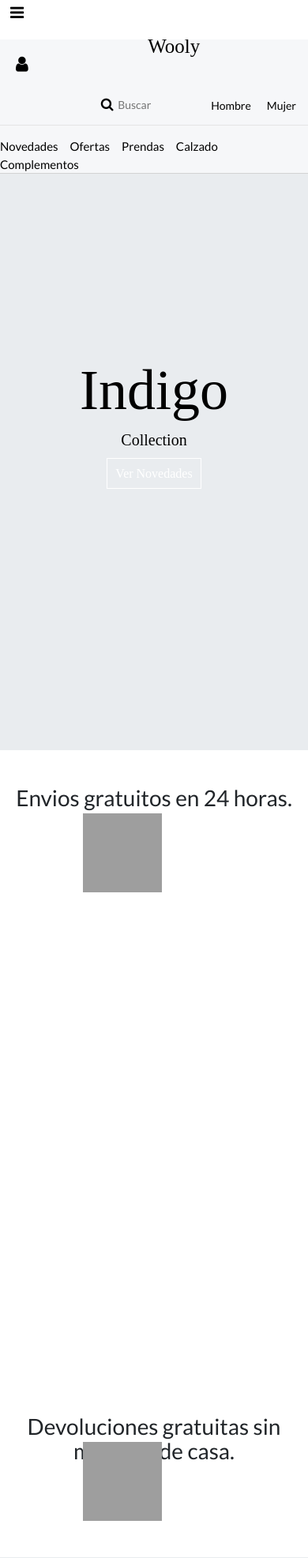
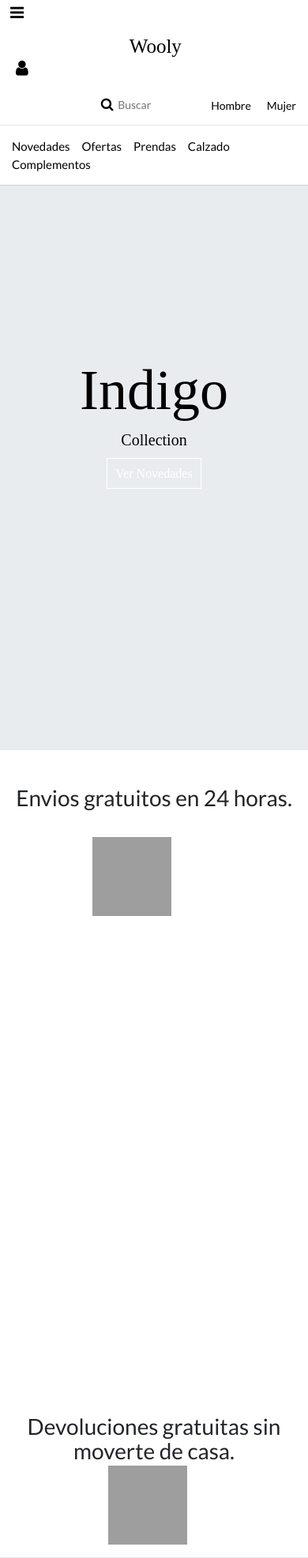
Before and after one commit to Razboi/Wooly, a Django app: template templates/products/index.html in a window 390 px wide, after a click that opens the changed part. Shown: the top 1973 px of the page at 79% size. Run offline with Django 3.2, Linux system fonts and the light colour scheme; the template is opened without the code that fills it: most values are stand-ins (such as "Sample title", 1, 10 or a date in 2020); grey boxes marked "Sample" are stand-in pictures; some libraries are stand-ins or nearby versions; some web fonts are replaced; grey boxes are pictures that could not be loaded.

Commit message:
Made men index and products list responsive

```diff
--- a/static/css/base.css
+++ b/static/css/base.css
@@ -229,13 +229,18 @@ body {
 @media screen and (max-width: 980px) {
   nav {
     height: auto !important;
+  }
 
+  #navbar_wrapper {
+    background: rgba(255, 255, 255, 1);
   }
+
+  .navbar-brand {
+    left: 42% !important;
+  }
+
   #main_navbar {
     min-height: 50px;
-  }
-  #secondary_navbar {
-
   }
 
   #nav_right_elements {
@@ -243,7 +248,7 @@ body {
     font-size: 14px;
     flex-direction: row;
     position: absolute;
-    top: 50px;
+    top: 55px;
     left: 10px;
   }
 
@@ -267,9 +272,14 @@ body {
     width: 285px;
   }
 
+  #sub_menu {
+    padding: 10px;
+  }
+
   #sub_menu ul {
     font-size: 15px;
     margin: 0px;
+    padding: 5px;
   }
 
   .logo {
@@ -392,6 +402,28 @@ body {
   right: 47.5%;
 }
 
+@media screen and (max-width: 480px) {
+  .delivery.icon{
+    left: 30%;
+    top: 110px;
+  }
+
+  .return.icon {
+    top: 110px;
+    left: 35%;
+  }
+
+  .jumbotron {
+    background-position: 39% 50%;
+  }
+}
+
+@media screen and (max-width: 680px) {
+  .icon {
+    right: 45%;
+  }
+}
+
 /* ------------------------Products List ------------------- */
 
 #products_container {
--- a/static/js/base.js
+++ b/static/js/base.js
@@ -1,17 +1,20 @@
-$(document).ready(function(){
+$( document ).ready(function() {
 
   $("html").click(function() {
     $("#cart_wrapper").slideUp();
   });
 
-  $("#cart_icon").click(function(event){
+  $("#cart_icon").click(function( event ) {
     event.stopPropagation();
     $("#cart_wrapper").slideToggle();
   });
 
-  $("#cart_wrapper").click(function(event)
-  {
+  $("#cart_wrapper").click(function( event ) {
     event.stopPropagation();
-});
+  });
+
+  $(".btn.categories").click(function() {
+    $(".sidebar_wrapper").toggle();
+  });
 
 });
--- a/templates/products/index.html
+++ b/templates/products/index.html
@@ -18,10 +18,10 @@
   </div>
 
   <div class="row index_album01">
-    <div class="col-6" id="{{gender}}_0101">
+    <div class="col-12 col-md-6" id="{{gender}}_0101">
     </div>
 
-    <div class="col-6" id="{{gender}}_0102">
+    <div class="col-12 col-md-6" id="{{gender}}_0102">
     </div>
   </div>
 
```
Also changed, not shown: other parts of static/css/base.css (+35 -0 lines), templates/products/products_list.html (+4 -3 lines).
